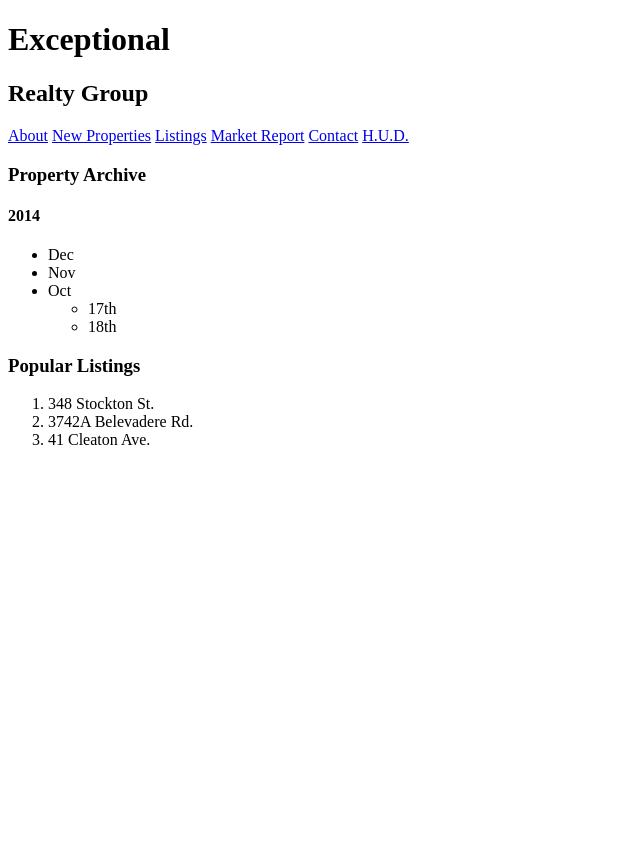
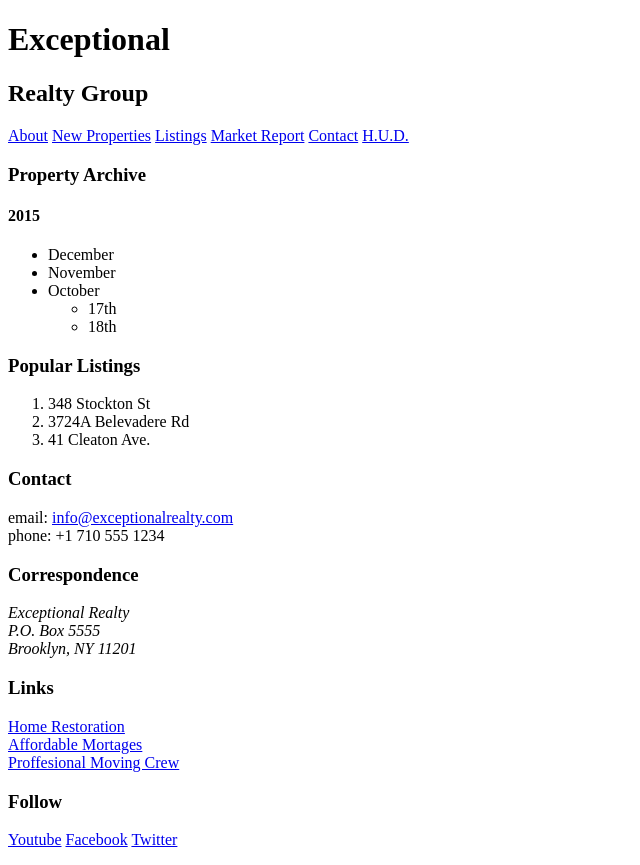
Before and after one commit to zonika/exceptional-realty, a plain HTML site: page real-estate-listings.html in a window 1280 px wide. Shown: the whole page, without its empty margins (0-640 px from the left). Before the commit the page ends 800 px from the top, so only its background shows below. Drawn offline with Linux system fonts and the light colour scheme.

Commit message:
add social links and more content to style

```diff
--- a/real-estate-listings.html
+++ b/real-estate-listings.html
@@ -1,7 +1,7 @@
 <!DOCTYPE html>
-<html>
+<html lang="en">
 <head>
-<meta charset-"UTF-8">
+  <meta charset="UTF-8">
   <title>Exceptional Realty Group - Luxury Homes - Listings</title>
 </head>
 <body>
@@ -9,28 +9,66 @@
     <h1>Exceptional</h1>
     <h2>Realty Group</h2>
 
-<a href="index.html">About</a> <a href="new-properties.html">New Properties</a> <a href="real-estate-listings.html">Listings</a> <a href="market-report.html">Market Report</a>  <a href="contact.html">Contact</a> <a href="http://hud.gov" target="_blank">H.U.D.</a>
+  <!-- links -->
+
+  <a href="index.html">About</a> <a href="new-properties.html">New Properties</a> <a href="real-estate-listings.html">Listings</a> <a href="market-report.html">Market Report</a> <a href="contact.html">Contact</a> <a href="http://hud.gov" target="_blank">H.U.D.</a>
 
     <h3>Property Archive</h3>
-<h4>2014</h4>
-<!-- unordered list-->
+    <h4>2015</h4>
+    <!-- unordered list -->
+
     <ul>
-  <li>Dec</li>
-  <li>Nov</li>
-  <li>Oct
+      <li>December</li>
+      <li>November</li>
+      <li>October
         <ul>
           <li>17th</li>
           <li>18th</li>
         </ul>
       </li>
     </ul>
+
     <h3>Popular Listings</h3>
+    <!-- ordered list -->
     <ol>
-  <li>348 Stockton St.</li>
-  <li>3742A Belevadere Rd.</li>
+      <li>348 Stockton St</li>
+      <li>3724A Belevadere Rd</li>
       <li>41 Cleaton Ave.</li>
+    </ol>
 
-</ol>
+    <section id="details">
+      <div>
+        <h3>Contact</h3>
+        <p>
+          email: <a href="mailto:info@exceptionalrealty.com">info@exceptionalrealty.com</a><br>
+          phone: +1 710 555 1234
+        </p>
+        <h3>Correspondence</h3>
+        <address>
+          Exceptional Realty<br>
+          P.O. Box 5555<br>
+          Brooklyn, NY 11201
+        </address>
+      </div>
+
+      <div>
+        <h3>Links</h3>
+        <p>
+          <a href="#" target="_blank">Home Restoration</a><br>
+          <a href="#" target="_blank">Affordable Mortages</a><br>
+          <a href="#" target="_blank">Proffesional Moving Crew</a><br>
+        </p>
+      </div>
+
+      <div>
+        <h3>Follow</h3>
+        <p>
+          <a href="#" target="_blank">Youtube</a>
+          <a href="#" target="_blank">Facebook</a>
+          <a href="#" target="_blank">Twitter</a>
+        </p>
+      </div>
+    </section>
 
 </body>
 </html>
```
Also changed, not shown: contact.html (+46 -12 lines), index.html (+46 -21 lines), market-report.html (+44 -6 lines), new-properties.html (+43 -6 lines). Lines whose indentation alone changed are shown as unchanged.
